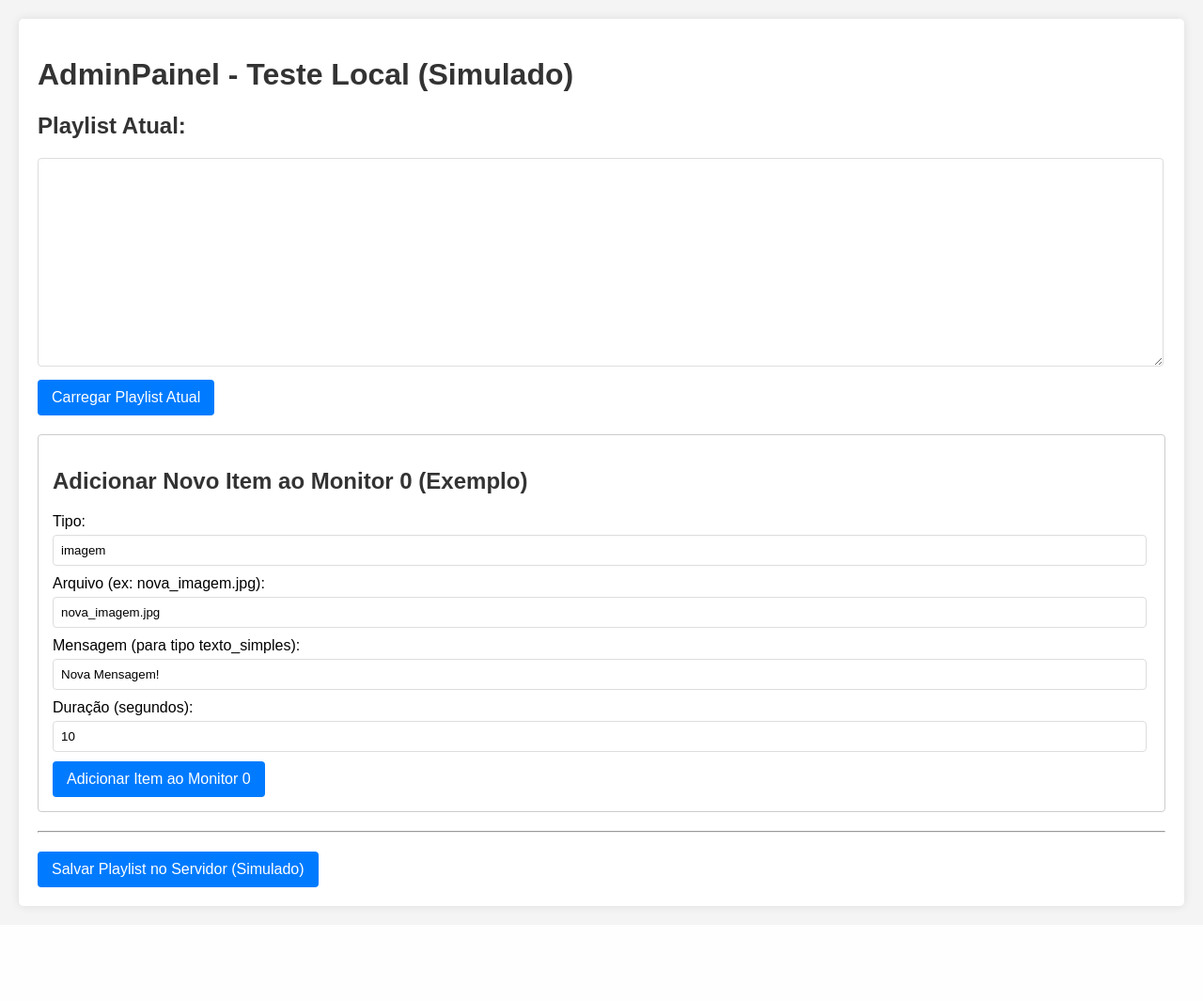
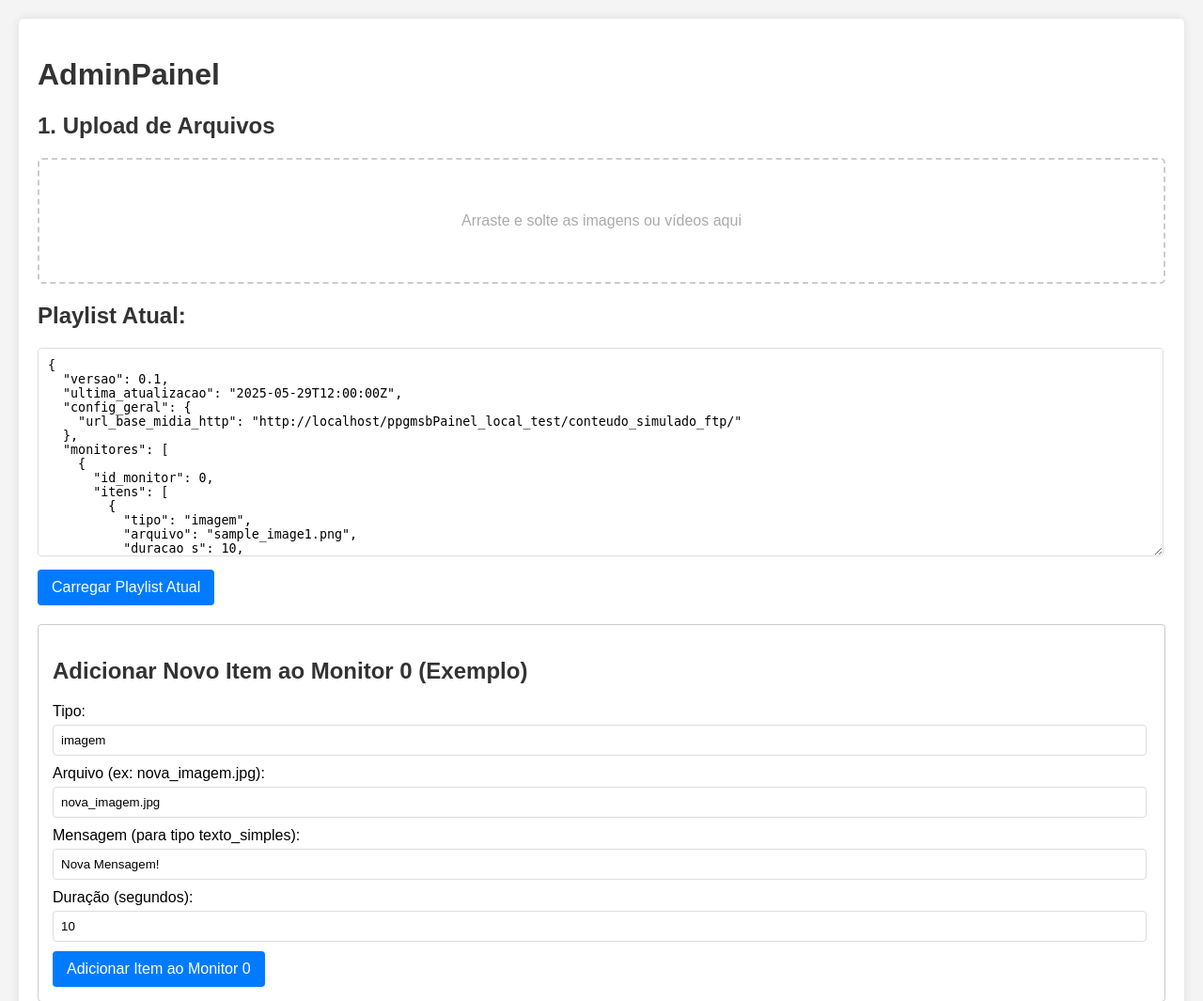
Before and after one commit to Lawtrel/Painel-Informativo, a PHP site: page /ppgmsbPainel_local_test/ in a window 1280 px wide. Shown: the top 1065 px of the page at 94% size. Before the commit the page ends 970 px from the top, so only its background shows below. Run offline with PHP 8.4, Linux system fonts and the light colour scheme.

Commit message:
funcao arrastar imagem feito

```diff
--- a/admin/index.html
+++ b/admin/index.html
@@ -8,7 +8,17 @@
 </head>
 <body>
     <div class="container">
-        <h1>AdminPainel - Teste Local (Simulado)</h1>
+        <h1>AdminPainel</h1>
+                <!-- ÁREA DE UPLOAD DRAG-AND-DROP -->
+        <div id="uploadSection">
+            <h2>1. Upload de Arquivos</h2>
+            <div id="dropZone">
+                <p>Arraste e solte as imagens ou vídeos aqui</p>
+            </div>
+            <div id="uploadStatus">
+                <ul></ul>
+            </div>
+        </div>
 
         <h2>Playlist Atual:</h2>
         <textarea id="playlistJsonArea" readonly title="Playlist atual (somente leitura aqui, modificada por ações)"></textarea>
--- a/admin/script.js
+++ b/admin/script.js
@@ -1,5 +1,6 @@
 // admin/script.js
 document.addEventListener('DOMContentLoaded', () => {
+    // Referências a elementos existentes
     const playlistJsonArea = document.getElementById('playlistJsonArea');
     const loadPlaylistBtn = document.getElementById('loadPlaylistBtn');
     const addItemBtn = document.getElementById('addItemBtn');
@@ -11,8 +12,98 @@ document.addEventListener('DOMContentLoaded', () => {
     const itemMensagemInput = document.getElementById('itemMensagem');
     const itemDuracaoInput = document.getElementById('itemDuracao');
 
+    // --- NOVOS ELEMENTOS PARA DRAG-AND-DROP ---
+    const dropZone = document.getElementById('dropZone');
+    const uploadStatusList = document.querySelector('#uploadStatus ul');
 
-    let currentPlaylist = null; // Para guardar a playlist carregada e modificada
+    let currentPlaylist = null;
+
+    // --- LÓGICA DE DRAG-AND-DROP ---
+    if (dropZone) {
+        // Prevenir comportamento padrão do navegador para arrastar arquivos
+        ['dragenter', 'dragover', 'dragleave', 'drop'].forEach(eventName => {
+            dropZone.addEventListener(eventName, preventDefaults, false);
+            document.body.addEventListener(eventName, preventDefaults, false);
+        });
+
+        // Adicionar classe visual ao arrastar sobre a área
+        ['dragenter', 'dragover'].forEach(eventName => {
+            dropZone.addEventListener(eventName, () => dropZone.classList.add('dragover'), false);
+        });
+
+        // Remover classe visual ao sair da área
+        ['dragleave', 'drop'].forEach(eventName => {
+            dropZone.addEventListener(eventName, () => dropZone.classList.remove('dragover'), false);
+        });
+
+        // Lidar com os arquivos soltos
+        dropZone.addEventListener('drop', handleDrop, false);
+    }
+
+    function preventDefaults(e) {
+        e.preventDefault();
+        e.stopPropagation();
+    }
+
+    async function handleDrop(e) {
+        const dt = e.dataTransfer;
+        const files = dt.files;
+
+        await handleFiles(files);
+    }
+
+    async function handleFiles(files) {
+        uploadStatusList.innerHTML = ''; // Limpa a lista de status
+        const filesToUpload = [...files]; // Converte FileList para Array
+
+        if (filesToUpload.length === 0) {
+            return;
+        }
+
+        const formData = new FormData();
+        filesToUpload.forEach(file => {
+            formData.append('filesToUpload[]', file); // '[]' é importante para o PHP receber como um array
+            const li = document.createElement('li');
+            li.textContent = `Enviando ${file.name}...`;
+            uploadStatusList.appendChild(li);
+        });
+
+        try {
+            const response = await fetch('upload_handler.php', {
+                method: 'POST',
+                body: formData
+            });
+
+            if (!response.ok) {
+                throw new Error(`Erro no servidor: ${response.statusText}`);
+            }
+
+            const result = await response.json();
+            updateUploadStatus(result);
+
+        } catch (error) {
+            displayStatus(`Erro crítico no upload: ${error.message}`, 'error');
+        }
+    }
+
+    function updateUploadStatus(result) {
+        uploadStatusList.innerHTML = ''; // Limpa a lista de "Enviando..."
+        if (result && result.uploaded_files) {
+            result.uploaded_files.forEach(file => {
+                const li = document.createElement('li');
+                li.textContent = `${file.filename}: ${file.message}`;
+                li.classList.add(file.status);
+                uploadStatusList.appendChild(li);
+
+                // Conveniência: se o upload deu certo, coloca o nome do arquivo no campo de adicionar item
+                if (file.status === 'success') {
+                    itemArquivoInput.value = file.filename;
+                }
+            });
+        }
+    }
+
+    // --- LÓGICA EXISTENTE DO GERENCIADOR DE PLAYLIST ---
 
     async function fetchPlaylist() {
         try {
@@ -37,7 +128,7 @@ document.addEventListener('DOMContentLoaded', () => {
 
     function displayStatus(message, type) {
         statusMessage.textContent = message;
-        statusMessage.className = `status ${type}`; // Remove classes antigas e adiciona a nova
+        statusMessage.className = `status ${type}`;
         statusMessage.style.display = 'block';
     }
 
@@ -54,14 +145,13 @@ document.addEventListener('DOMContentLoaded', () => {
         }
 
         let monitor0 = currentPlaylist.monitores.find(m => m.id_monitor === 0);
-        if (!monitor0) { // Se não existir monitor 0, cria um (simplificado)
+        if (!monitor0) {
             monitor0 = { id_monitor: 0, itens: [] };
             currentPlaylist.monitores.push(monitor0);
-            // Reordena para garantir que monitor 0 venha antes do 1, se existir.
             currentPlaylist.monitores.sort((a,b) => a.id_monitor - b.id_monitor);
         }
         if (!Array.isArray(monitor0.itens)) {
-            monitor0.itens = []; // Garante que itens seja um array
+            monitor0.itens = [];
         }
 
         const newItem = {
@@ -71,14 +161,14 @@ document.addEventListener('DOMContentLoaded', () => {
 
         if (newItem.tipo === "texto_simples") {
             newItem.mensagem = itemMensagemInput.value.trim() || "Texto Padrão";
-            newItem.cor_fundo = "#333333"; // Exemplo
-            newItem.cor_texto = "#FFFFFF"; // Exemplo
-        } else { // imagem ou video
+            newItem.cor_fundo = "#333333";
+            newItem.cor_texto = "#FFFFFF";
+        } else {
             newItem.arquivo = itemArquivoInput.value.trim() || "imagem_padrao.jpg";
         }
 
         monitor0.itens.push(newItem);
-        currentPlaylist.ultima_atualizacao = new Date().toISOString(); // Atualiza timestamp
+        currentPlaylist.ultima_atualizacao = new Date().toISOString();
         playlistJsonArea.value = JSON.stringify(currentPlaylist, null, 2);
         displayStatus('Item de exemplo adicionado ao Monitor 0. Clique em "Salvar Playlist" para persistir.', 'success');
     });
@@ -88,25 +178,16 @@ document.addEventListener('DOMContentLoaded', () => {
             displayStatus('Nenhuma playlist para salvar. Carregue ou modifique uma primeiro.', 'error');
             return;
         }
-
         try {
-            // Pega o conteúdo da textarea, caso tenha sido editado manualmente (embora não seja o ideal para UI)
-            // Ou usa currentPlaylist que foi modificado programaticamente
             const playlistToSave = JSON.parse(playlistJsonArea.value);
-            // Ou: const playlistToSave = currentPlaylist; se confiar apenas nas modificações programáticas
-
             const response = await fetch('manage_playlist.php', {
                 method: 'POST',
-                headers: {
-                    'Content-Type': 'application/json'
-                },
-                body: JSON.stringify(playlistToSave) // Envia o objeto da playlist, não a string da textarea diretamente se não quiser
+                headers: { 'Content-Type': 'application/json' },
+                body: JSON.stringify(playlistToSave)
             });
-
             if (!response.ok) {
                 throw new Error(`HTTP error! status: ${response.status}`);
             }
-
             const result = await response.json();
             if (result.success) {
                 displayStatus(result.message || 'Playlist salva com sucesso!', 'success');
@@ -118,6 +199,6 @@ document.addEventListener('DOMContentLoaded', () => {
         }
     });
 
-    // Carrega a playlist ao iniciar (opcional)
-    // fetchPlaylist();
+    // Carrega a playlist ao abrir a página
+    fetchPlaylist();
 });
--- a/admin/style.css
+++ b/admin/style.css
@@ -66,3 +66,39 @@ button:hover {
     border: 1px solid #ddd;
     border-radius: 4px;
 }
+
+/* --- NOVOS ESTILOS PARA DRAG-AND-DROP --- */
+#dropZone {
+    border: 2px dashed #ccc;
+    border-radius: 5px;
+    padding: 40px;
+    text-align: center;
+    color: #aaa;
+    margin-top: 20px;
+    transition: background-color 0.3s, border-color 0.3s;
+}
+
+#dropZone.dragover {
+    background-color: #e9f5ff;
+    border-color: #007bff;
+    color: #007bff;
+}
+
+#uploadStatus ul {
+    list-style-type: none;
+    padding: 0;
+}
+
+#uploadStatus li {
+    padding: 5px;
+    border-bottom: 1px solid #eee;
+}
+
+#uploadStatus li.success {
+    color: #155724;
+}
+
+#uploadStatus li.error {
+    color: #721c24;
+    font-weight: bold;
+}
```
Also changed, not shown: admin/upload_handler.php (added, +62 -0 lines).
